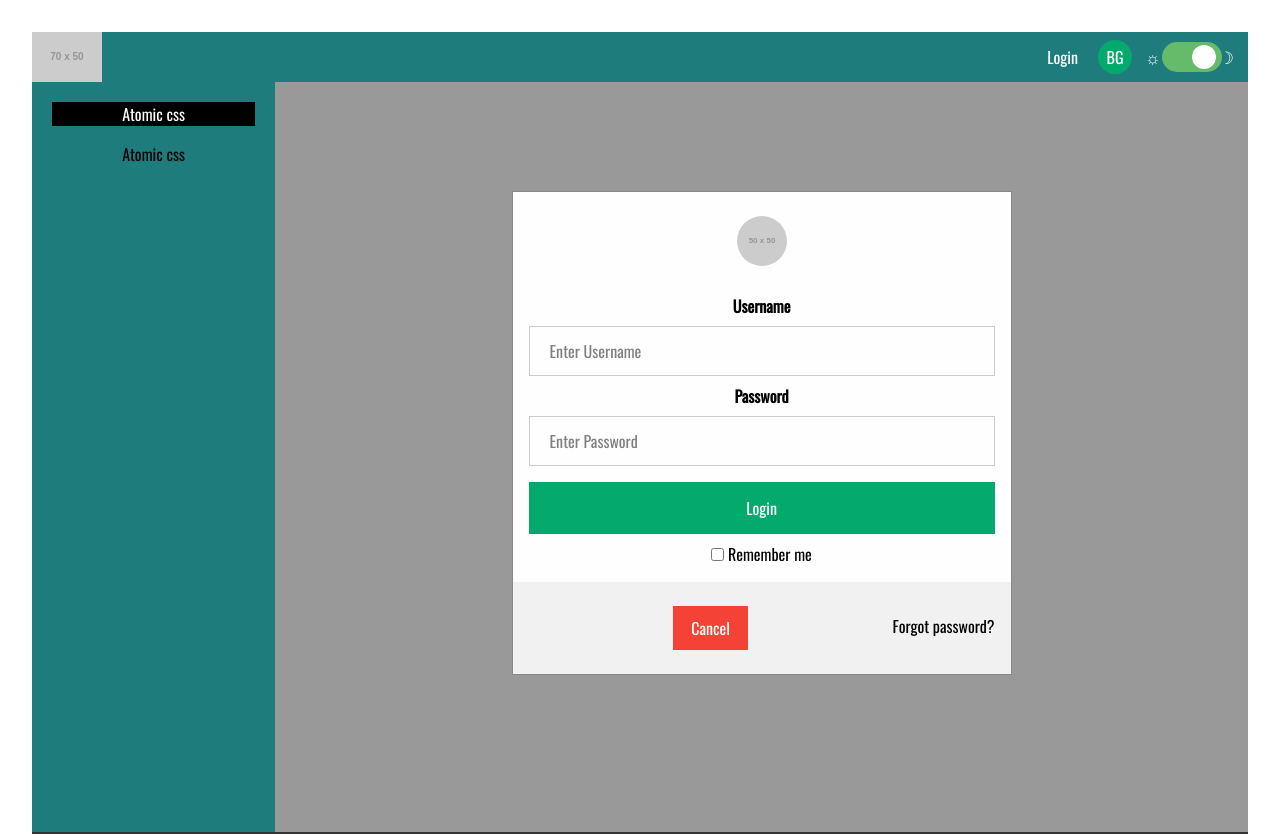
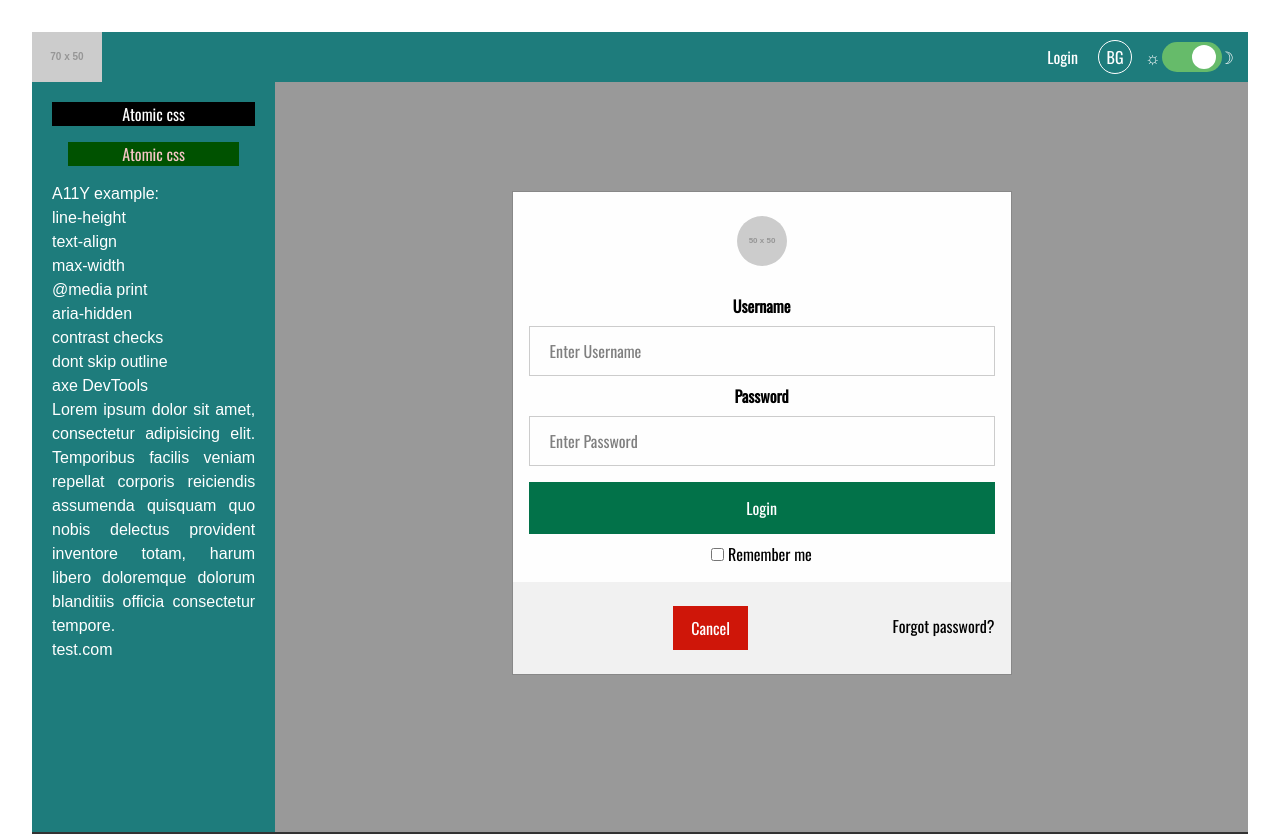
Before and after one commit to Yask00/all_in_one, a React (Vite) app in the folder app/: page /login in a window 1280 px wide. Shown: the top 834 px of the page. Built offline with nearby package versions, Linux system fonts and the light colour scheme.

Commit message:
reafctor: update html/css according to a11y, add list of most useful tips in aside menu, check with axe dev tool

```diff
--- a/app/src/components/Aside/Aside.scss
+++ b/app/src/components/Aside/Aside.scss
@@ -14,8 +14,29 @@
 }
 
 // D(1) is the first child division inside the container
+.D\(1\)\:h {
+    background-color: #005200;
+    color: #f7c6c6;
+}
+
 .D\(1\)\:h:hover {
-    background-color: green;
+    background-color: #005200;
     color: white;
     cursor: pointer;
 }
+
+.aside-text {
+    font-family: sans-serif;
+    font-size: 1rem;
+    line-height: 1.5rem;
+    color: #fff;
+    text-align: justify;
+    max-width: 65ch;
+
+    // These lines will display the value of the href attribute next to every link that has a href attribute, which starts with http, but doesn't have mywebsite.com in its value.
+    @media print {
+        a[href^="http"]:not([href*="mywebsite.com"])::after {
+            content: " (" attr(href) ")";
+        }
+    }
+}
--- a/app/src/components/Aside/Aside.tsx
+++ b/app/src/components/Aside/Aside.tsx
@@ -5,11 +5,31 @@ const Aside = (): ReactElement => {
   return (
     <aside className="aside">
       <div className="Bgc(#00FF00)">
-        <h1 className="C(#FFFFFF)">Atomic css</h1>
+        <h2 className="C(#FFFFFF)">Atomic css</h2>
       </div>
 
       <div className="container">
-        <h1 className="D(1):h">Atomic css</h1>
+        <h2 className="D(1):h">Atomic css</h2>
+      </div>
+
+      <div className="aside-text">
+        A11Y example:
+        <ul>
+          <li>line-height</li>
+          <li>text-align</li>
+          <li>max-width</li>
+          <li aria-hidden="true">@media print</li>
+          <li>aria-hidden</li>
+          <li>contrast checks</li>
+          <li>dont skip outline</li>
+          <li>axe DevTools</li>
+        </ul>
+        Lorem ipsum dolor sit amet, consectetur adipisicing elit. Temporibus
+        facilis veniam repellat corporis reiciendis assumenda quisquam quo nobis
+        delectus provident inventore totam, harum libero doloremque dolorum
+        blanditiis officia consectetur tempore.
+        <br />
+        <a href="http://test.com">test.com</a>
       </div>
     </aside>
   );
--- a/app/src/components/Navigation/Navigation.scss
+++ b/app/src/components/Navigation/Navigation.scss
@@ -53,13 +53,16 @@
 }
 
 .nav__lang {
-    background: #04aa6d;
+    border: 1px solid #fff;
     border-radius: 50%;
     text-align: center;
     font-size: 0.75rem;
     height: 1.5rem;
     line-height: 1.5rem;
     width: 1.5rem;
+    display: flex;
+    align-items: center;
+    justify-content: center;
 
     @media screen and (min-width: $tablet-width) {
         font-size: 1rem;
--- a/app/src/components/Navigation/Navigation.tsx
+++ b/app/src/components/Navigation/Navigation.tsx
@@ -60,7 +60,11 @@ const Navigation = (): ReactElement => {
 
   return (
     <nav className="nav">
-      <img src="https://placehold.co/70x50" alt="" className="nav__logo" />
+      <img
+        src="https://placehold.co/70x50"
+        alt="Project logo"
+        className="nav__logo"
+      />
       <ul className="nav__menu">
         {user ? (
           <>
@@ -79,7 +83,7 @@ const Navigation = (): ReactElement => {
                 {t("navigation.addTodo")}
               </NavLink>
             </li>
-            <li onClick={logoutHandler} className="nav__item">
+            <li onClick={logoutHandler} tabIndex={0} className="nav__item">
               {t("navigation.logout")}
             </li>
           </>
@@ -90,10 +94,14 @@ const Navigation = (): ReactElement => {
             </NavLink>
           </li>
         )}
-        <li className="nav__item nav__lang" onClick={changeLanguage}>
+        <li
+          className="nav__item nav__lang"
+          tabIndex={0}
+          onClick={changeLanguage}
+        >
           {language === lngs.bg ? lngs.en.toUpperCase() : lngs.bg.toUpperCase()}
         </li>
-        <li className="nav__item">
+        <li className="nav__item" tabIndex={0}>
           <div className="switch-wrapper">
             <label className="switch" htmlFor="checkbox">
               <input
--- a/app/src/features/Login/Login.scss
+++ b/app/src/features/Login/Login.scss
@@ -13,7 +13,7 @@ input[type=password] {
 
 /* Set a style for all buttons */
 .modal-btn {
-  background-color: #04AA6D;
+  background-color: #027249;
   color: white;
   padding: 14px 20px;
   margin: 8px 0;
@@ -30,7 +30,7 @@ button:hover {
 .cancelbtn {
   width: auto;
   padding: 10px 18px;
-  background-color: #f44336;
+  background-color: #cf1609;
 }
 
 /* Center the image and position the close button */
--- a/app/src/features/Login/Login.tsx
+++ b/app/src/features/Login/Login.tsx
@@ -89,12 +89,13 @@ const Login = (): ReactElement => {
         <div className="imgcontainer">
           <img
             src="https://placehold.co/50x50"
-            alt="Avatar"
+            alt="User Avatar"
             className="avatar"
           />
         </div>
 
         <div className="container">
+          <fieldset>
             <label htmlFor="uname">
               <b>Username</b>
             </label>
@@ -120,10 +121,11 @@ const Login = (): ReactElement => {
               id="psw"
               required
             />
-
+          </fieldset>
           <button className="modal-btn" type="submit" onClick={submitHandler}>
             Login
           </button>
+
           <label>
             <input
               type="checkbox"
@@ -140,7 +142,7 @@ const Login = (): ReactElement => {
           style={{ backgroundColor: styles.backgroundColor }}
         >
           <button
-            type="button "
+            type="button"
             onClick={() => {}}
             className="modal-btn cancelbtn"
           >
--- a/app/src/features/Todos/AddTodo/AddTodo.scss
+++ b/app/src/features/Todos/AddTodo/AddTodo.scss
@@ -63,7 +63,7 @@
         max-width: 200px;
 
         &--submit {
-            background-color: dodgerblue;
+            background-color: rgb(8, 85, 163);
             color: white;
         }
     }
--- a/app/src/features/Todos/Todo/Todo.css
+++ b/app/src/features/Todos/Todo/Todo.css
@@ -37,19 +37,18 @@
         absolute
         top-0
         -right-5
-        bg-amber-800
         text-white
         rotate-45
 }
 
 .todos__list__item--active {
     @apply
-    bg-red-700;
+    bg-red-800;
 }
 
 .todos__list__item--completed {
     @apply
-    bg-green-600;
+    bg-green-800;
 }
 
 .todo__item__wrapper {
--- a/app/src/features/Todos/Todos/Todos.css
+++ b/app/src/features/Todos/Todos/Todos.css
@@ -21,7 +21,7 @@
         items-center
         gap-2
         p-2
-        bg-blue-500
+        bg-blue-700
         text-white
         rounded-md
         cursor-pointer
--- a/app/src/features/Todos/Todos/Todos.tsx
+++ b/app/src/features/Todos/Todos/Todos.tsx
@@ -72,7 +72,7 @@ const Todos = (): ReactElement => {
         <Trans i18nKey={"todos.header"}></Trans>&nbsp;
         {t("todos.headerText")}:
       </h1>
-      <div className="todos__list mb-6">
+      <ul className="todos__list mb-6">
         {data.pages.map((group, i) => (
           <React.Fragment key={i}>
             {group.todos.map((todo: TodoInt) => {
@@ -80,7 +80,7 @@ const Todos = (): ReactElement => {
             })}
           </React.Fragment>
         ))}
-      </div>
+      </ul>
 
       <button
         className="todos__list_add-btn"
```
Also changed, not shown: 2 other files (tests, documents, lock files or other folders). Lines whose indentation alone changed are shown as unchanged.
